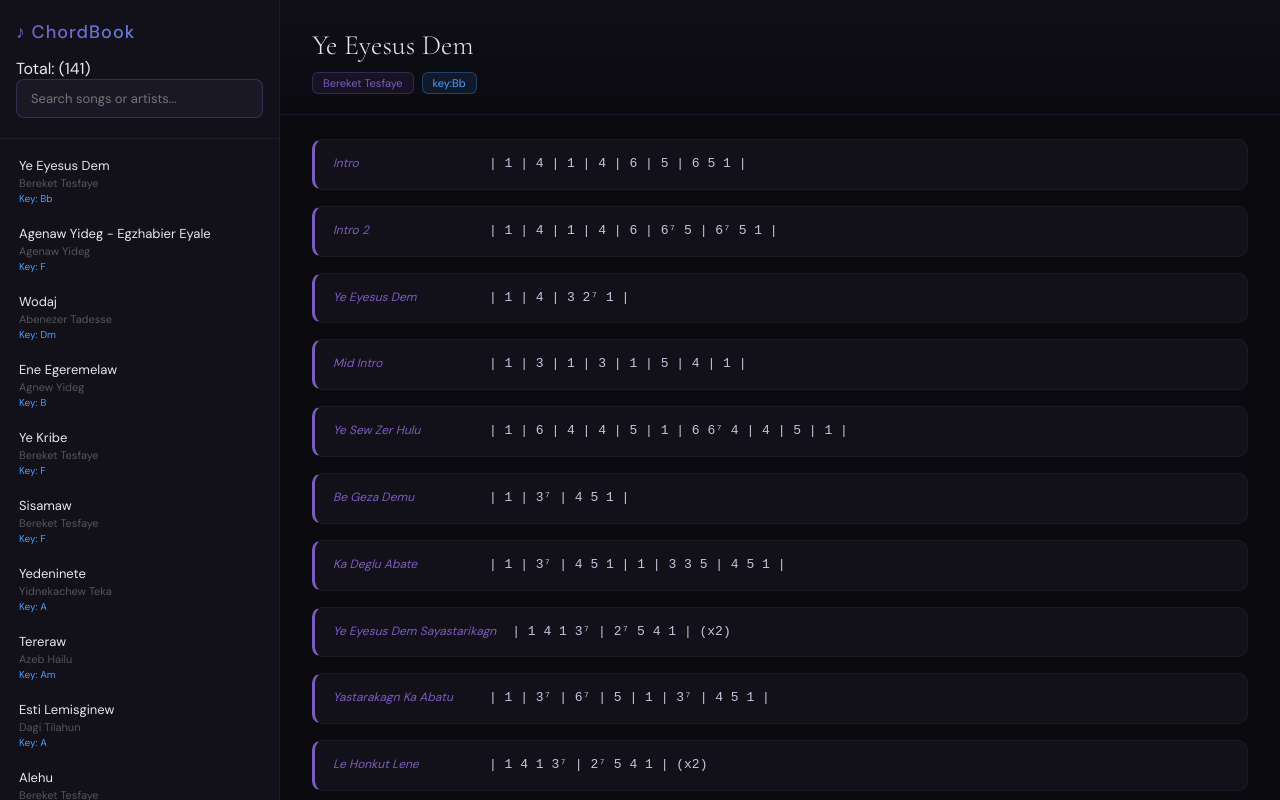
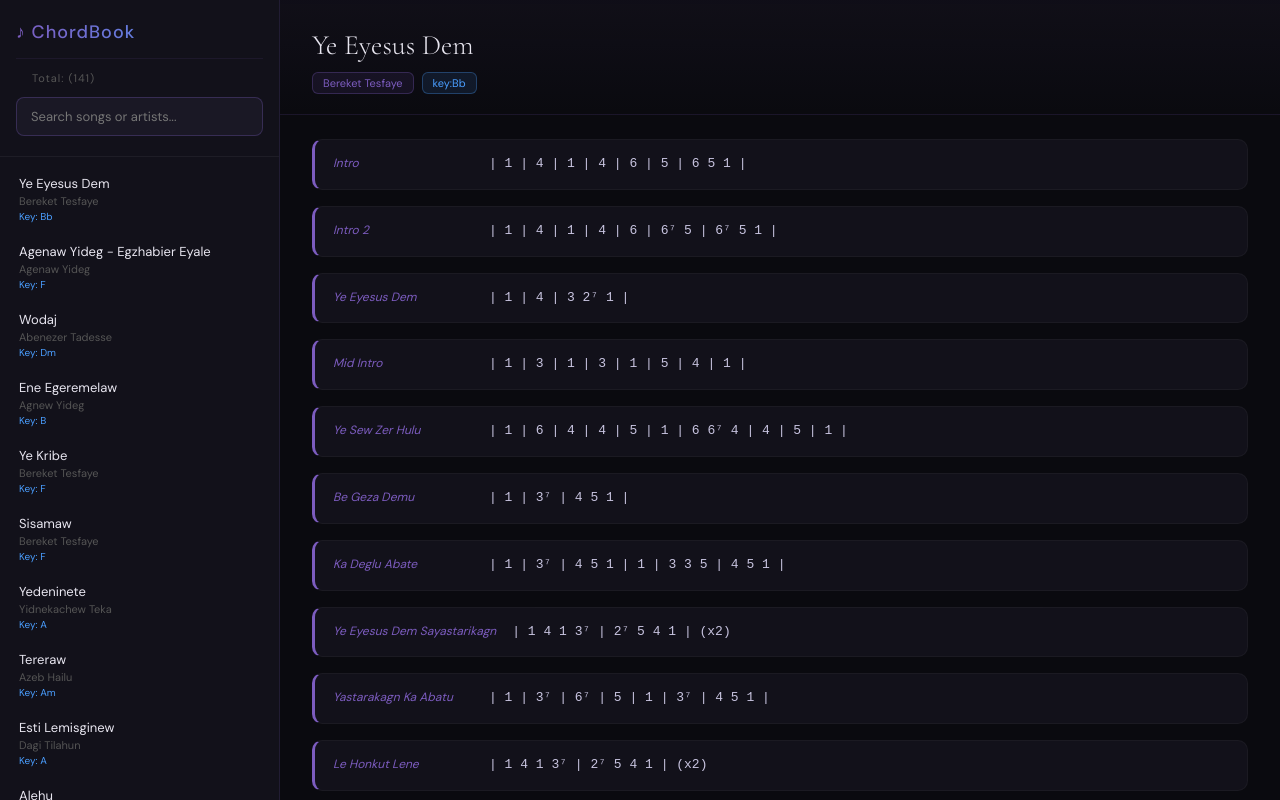
Before and after one commit to mercytv932/Chord-Book, a React (Create React App) app: page / in a window 1280 px wide. Built offline with nearby package versions, Linux system fonts and the light colour scheme.

Commit message:
Add song-count class to App.css

```diff
--- a/src/App.css
+++ b/src/App.css
@@ -37,6 +37,14 @@ body {
   background: linear-gradient(90deg, #7c5cbf, #4a9eff);
   -webkit-background-clip: text;
   -webkit-text-fill-color: transparent;
+}
+
+.song-count {
+  padding: 12px 16px;
+  color: #555;
+  font-size: 11px;
+  letter-spacing: 1px;
+  border-top: 1px solid rgba(124, 92, 191, 0.1);
 }
 
 .search {
```
